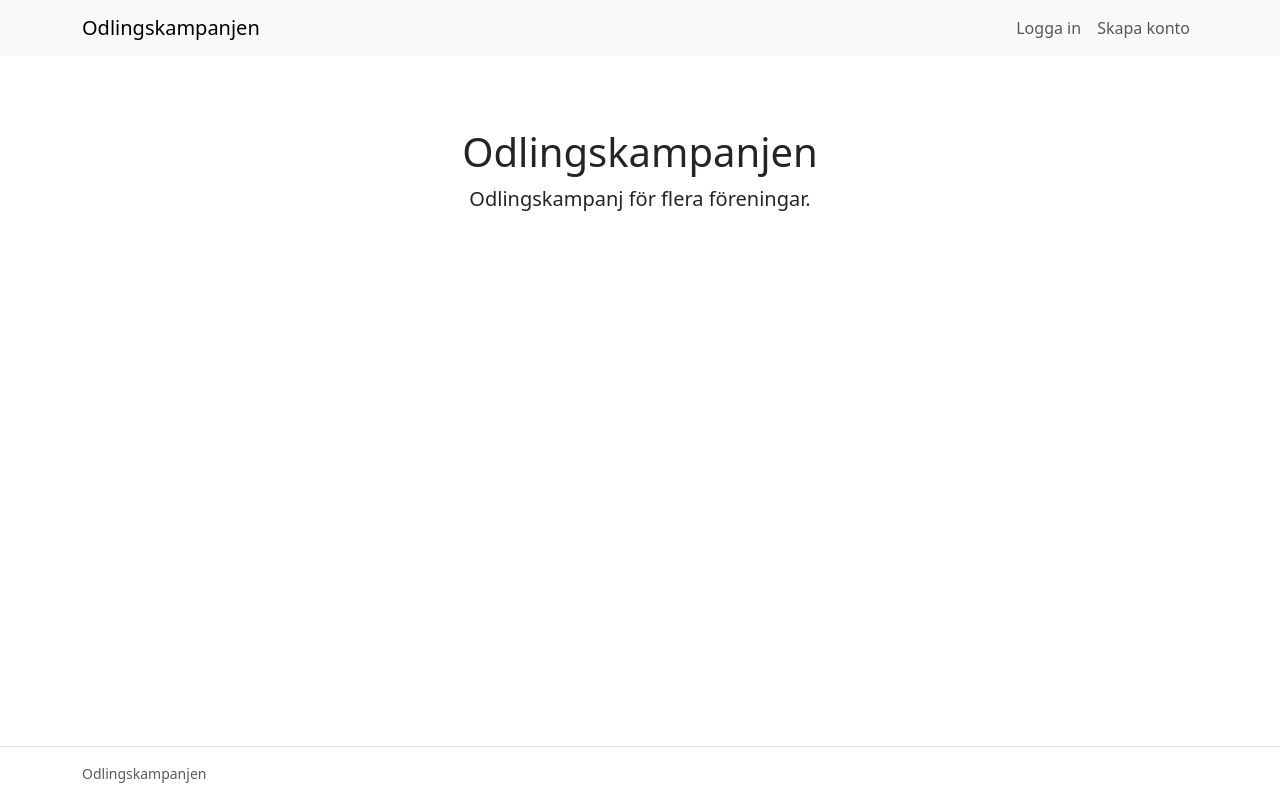
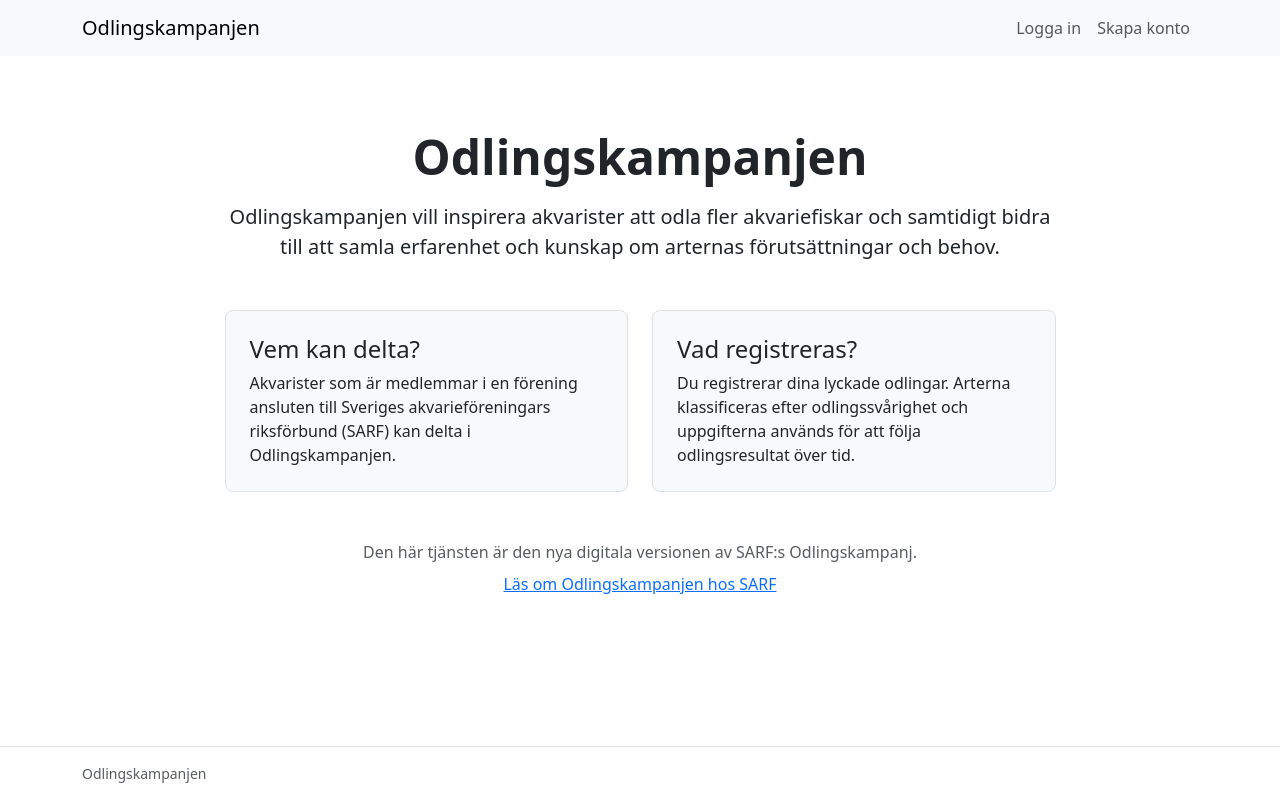
Before and after one commit to Perrow/sarf-breeder-award, a Django app: page / in a window 1280 px wide. Run offline with Django 5.2, Linux system fonts and the light colour scheme.

Commit message:
BA-007: update homepage with Odlingskampanjen introduction

```diff
--- a/templates/home.html
+++ b/templates/home.html
@@ -3,8 +3,51 @@
 {% block title %}Startsida | Odlingskampanjen{% endblock %}
 
 {% block content %}
-<div class="py-5 text-center">
-    <h1>Odlingskampanjen</h1>
-    <p class="lead">Odlingskampanj för flera föreningar.</p>
-</div>
+<section class="py-5">
+    <div class="row justify-content-center">
+        <div class="col-12 col-lg-9">
+            <div class="text-center mb-5">
+                <h1 class="display-5 fw-semibold">Odlingskampanjen</h1>
+                <p class="lead mt-3">
+                    Odlingskampanjen vill inspirera akvarister att odla fler akvariefiskar och samtidigt
+                    bidra till att samla erfarenhet och kunskap om arternas förutsättningar och behov.
+                </p>
+            </div>
+
+            <div class="row g-4">
+                <div class="col-12 col-md-6">
+                    <div class="h-100 p-4 border rounded-3 bg-body-tertiary">
+                        <h2 class="h4">Vem kan delta?</h2>
+                        <p class="mb-0">
+                            Akvarister som är medlemmar i en förening ansluten till Sveriges
+                            akvarieföreningars riksförbund (SARF) kan delta i Odlingskampanjen.
+                        </p>
+                    </div>
+                </div>
+                <div class="col-12 col-md-6">
+                    <div class="h-100 p-4 border rounded-3 bg-body-tertiary">
+                        <h2 class="h4">Vad registreras?</h2>
+                        <p class="mb-0">
+                            Du registrerar dina lyckade odlingar. Arterna klassificeras efter
+                            odlingssvårighet och uppgifterna används för att följa odlingsresultat
+                            över tid.
+                        </p>
+                    </div>
+                </div>
+            </div>
+
+            <div class="mt-5 text-center text-body-secondary">
+                <p class="mb-2">
+                    Den här tjänsten är den nya digitala versionen av SARF:s Odlingskampanj.
+                </p>
+                <p class="mb-0">
+                    <a href="https://sites.google.com/view/sarfakvarist/aktiviteter/odlingskampanjen"
+                       target="_blank" rel="noopener noreferrer">
+                        Läs om Odlingskampanjen hos SARF
+                    </a>
+                </p>
+            </div>
+        </div>
+    </div>
+</section>
 {% endblock %}
```
